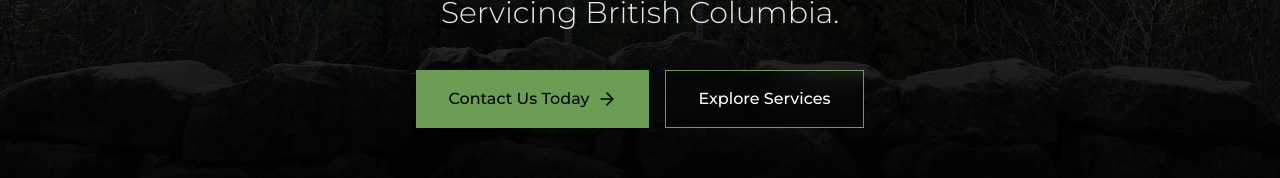
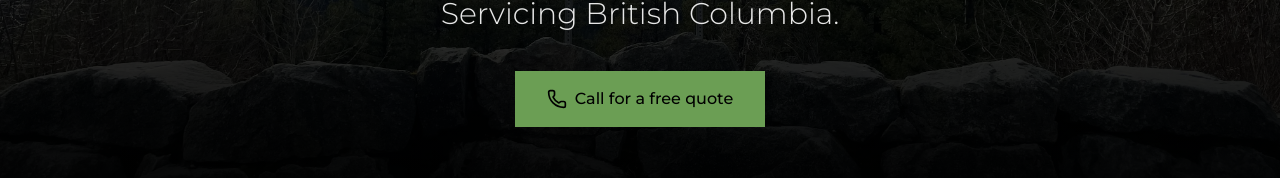
Before and after one commit to Tantalus-Geomatics/Website-2.0, a React (Vite) app: page /#/ in a window 1280 px wide. Shown: the part 534-712 px from the top of the page. Built offline with nearby package versions, Linux system fonts and the light colour scheme; no server answers.

Commit message:
Updated CTA call button on home page.

```diff
--- a/src/pages/Home.tsx
+++ b/src/pages/Home.tsx
@@ -198,19 +198,14 @@ export default function Home() {
           <p className="text-lg sm:text-xl md:text-3xl text-white/90 mb-8 font-light leading-relaxed drop-shadow-md">
             Servicing British Columbia.
           </p>
-          <div className="flex flex-col sm:flex-row gap-4 justify-center">
-            <Link
-              to="/contact"
-              className="px-8 py-4 bg-brand-green hover:bg-brand-green-light text-black font-medium transition-all flex items-center justify-center gap-2"
+          <div className="flex justify-center px-4 sm:px-0">
+            <a
+              href="tel:6042139934"
+              className="w-full sm:w-auto px-8 py-4 bg-brand-green hover:bg-brand-green-light text-black font-medium transition-all flex items-center justify-center gap-2"
             >
-              Contact Us Today <ArrowRight size={20} />
-            </Link>
-            <Link
-              to="/services"
-              className="px-8 py-4 bg-transparent hover:bg-white/5 text-white font-medium transition-all border border-brand-green flex items-center justify-center backdrop-blur-sm"
-            >
-              Explore Services
-            </Link>
+              <Phone size={20} />
+              Call for a free quote
+            </a>
           </div>
         </div>
       </section>
```
